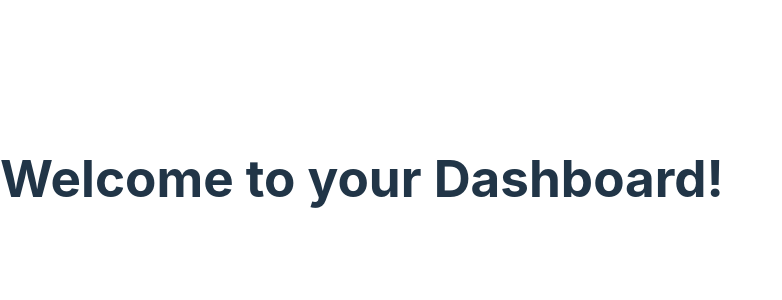
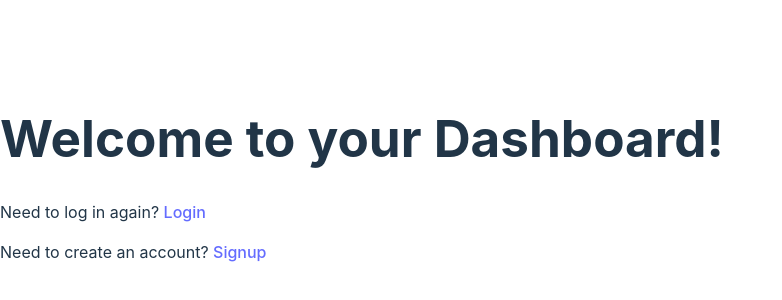
Before and after one commit to nsurya-0698/linktree-frontend, a React (Vite) app: page /dashboard in a window 1280 px wide. Shown: the part 222-522 px from the top of the page, without its empty margins (0-782 px from the left). Built offline with nearby package versions, Linux system fonts and the light colour scheme; no server answers.

Commit message:
Login functionalioties is working fine
- User Can create, login and see dashboard now

```diff
--- a/src/App.jsx
+++ b/src/App.jsx
@@ -3,7 +3,7 @@
 import { BrowserRouter as Router, Route, Routes } from 'react-router-dom';  // Correctly import BrowserRouter
 
 import axios from 'axios';
-import Login from './Components/login';
+import Login from './pages/Login';
 import Dashboard from './pages/Dashboard';
 import Signup from './pages/Signup';
 function App() {
--- a/src/pages/Dashboard.jsx
+++ b/src/pages/Dashboard.jsx
@@ -1,9 +1,16 @@
 import React from 'react';
+import { Link, BrowserRouter as Router, Route, Routes } from 'react-router-dom';  // Import Link here
 
 const Dashboard = () => {
   return (
     <div>
       <h1>Welcome to your Dashboard!</h1>
+      <p>
+        Need to log in again? <Link to="/login">Login</Link>
+      </p>
+      <p>
+        Need to create an account? <Link to="/Signup">Signup</Link>
+      </p>
     </div>
   );
 };
--- a/src/pages/Signup.jsx
+++ b/src/pages/Signup.jsx
@@ -1,6 +1,8 @@
 import React, { useState } from 'react';
 import axios from 'axios';
 import { useNavigate } from 'react-router-dom';
+import { Link, BrowserRouter as Router, Route, Routes } from 'react-router-dom';  // Import Link here
+
 
 const SignUp = () => {
   const [email, setEmail] = useState('');
@@ -46,6 +48,9 @@
         {error && <p style={{ color: 'red' }}>{error}</p>}
         {success && <p style={{ color: 'green' }}>{success}</p>}
         <button type="submit">Create Account</button>
+        <p>
+        Need to log in again? <Link to="/">Login</Link>
+      </p>
       </form>
     </div>
   );
```
Also changed, not shown: src/pages/Login.jsx (renamed from src/components/Login.jsx), 1 other file (tests, documents, lock files or other folders).
